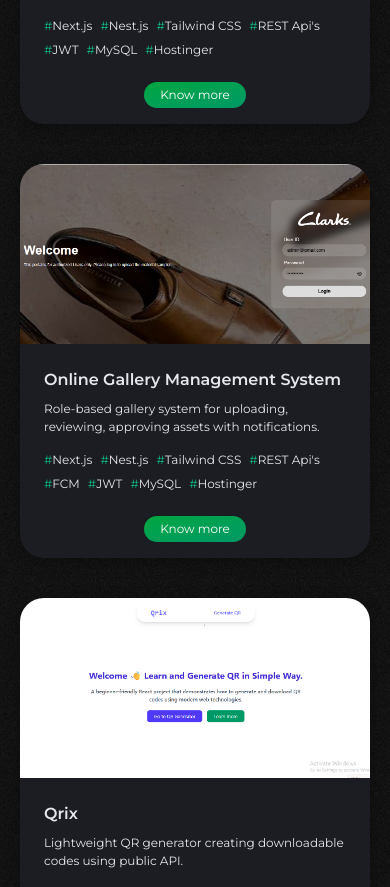
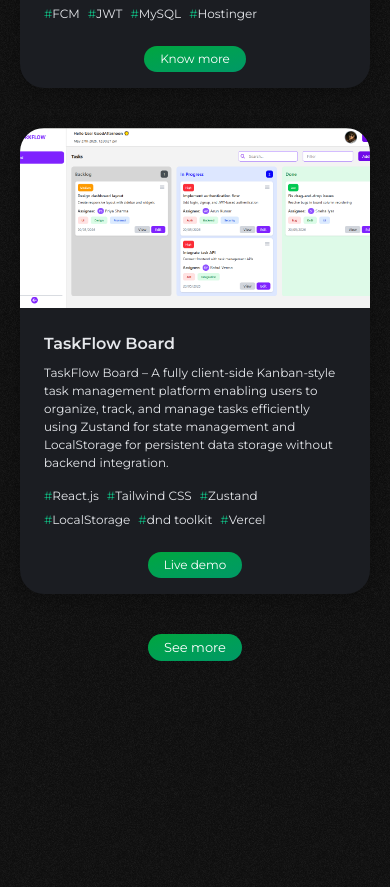
Before and after one commit to code-with-genx-dev/personal-portfolio, a Next.js app: page / in a window 390 px wide. Shown: the part 5160-6047 px from the top of the page. Built offline with nearby package versions, Linux system fonts and the light colour scheme.

Commit message:
Add the new project to the project section

```diff
--- a/src/components/ProjectBuild.tsx
+++ b/src/components/ProjectBuild.tsx
@@ -1,28 +1,11 @@
-import { Slide } from "@/app/animation/Slide";
 import { useRouter } from "next/navigation";
+import { useState } from "react";
 
 const ProjectBuild = () => {
-    const router = useRouter()
+    const router = useRouter();
+    const [projectCount, setProjectCount] = useState<any>(3);
+
     const projects = [
-        {
-            projectImg: "/assets/project/career.png",
-            heading: "CareerCompass",
-            subHeading:
-                "CareerCompass AI – An AI-powered platform analyzing personality, aptitude, interests, and academics to recommend ideal career paths with a personalized 5-year roadmap.",
-            techStack: [
-                { tech: "React.js" },
-                { tech: "Express.js" },
-                { tech: "Tailwind CSS" },
-                { tech: "REST Api's" },
-                { tech: "Node.js" },
-                { tech: "PostgreSQL" },
-                { tech: "Vercel" },
-                { tech: "Render" },
-            ],
-            liveLink: "https://career-client-eight.vercel.app/",
-            githubLink: "app1",
-            liveDemo: true
-        },
         {
             projectImg: "/assets/project/shadowqatar.svg",
             heading: "Quotation to Invoice",
@@ -61,6 +44,42 @@ const ProjectBuild = () => {
             liveDemo: false
         },
         {
+            projectImg: "/assets/project/taskflow.png",
+            heading: "TaskFlow Board",
+            subHeading:
+                "TaskFlow Board – A fully client-side Kanban-style task management platform enabling users to organize, track, and manage tasks efficiently using Zustand for state management and LocalStorage for persistent data storage without backend integration.",
+            techStack: [
+                { tech: "React.js" },
+                { tech: "Tailwind CSS" },
+                { tech: "Zustand" },
+                { tech: "LocalStorage" },
+                { tech: "dnd toolkit" },
+                { tech: "Vercel" }
+            ],
+            liveLink: "https://taskxflow.vercel.app/",
+            githubLink: "app1",
+            liveDemo: true
+        },
+        {
+            projectImg: "/assets/project/career.png",
+            heading: "CareerCompass",
+            subHeading:
+                "CareerCompass AI – An AI-powered platform analyzing personality, aptitude, interests, and academics to recommend ideal career paths with a personalized 5-year roadmap.",
+            techStack: [
+                { tech: "React.js" },
+                { tech: "Express.js" },
+                { tech: "Tailwind CSS" },
+                { tech: "REST Api's" },
+                { tech: "Node.js" },
+                { tech: "PostgreSQL" },
+                { tech: "Vercel" },
+                { tech: "Render" },
+            ],
+            liveLink: "https://career-client-eight.vercel.app/",
+            githubLink: "app1",
+            liveDemo: true
+        },
+        {
             projectImg: "/assets/project/qrix.png",
             heading: "Qrix",
             subHeading:
@@ -90,7 +109,7 @@ const ProjectBuild = () => {
         }
     ];
 
-
+    const data = projects.slice(0, projectCount)
 
     function route(link: any, route: any, isrouteorlink: boolean) {
         if (isrouteorlink) {
@@ -102,7 +121,7 @@ const ProjectBuild = () => {
 
     const ProjectCard = ({ project, index }: any) => {
         return (
-            <Slide direction="down" delay={0.5} key={index} className="group/card flex flex-col bg-(--exp-care-bg) cursor-pointer overflow-hidden rounded-3xl  backdrop-blur-lg shadow-[0_4px_16px_rgba(0,0,0,0.25)] hover:shadow-[0_8px_32px_rgba(16,185,129,0.20)] transition-all duration-1000 hover:-translate-y-4 pb-4">
+            <div key={index} className="group/card flex flex-col bg-(--exp-care-bg) cursor-pointer overflow-hidden rounded-3xl  backdrop-blur-lg shadow-[0_4px_16px_rgba(0,0,0,0.25)] hover:shadow-[0_8px_32px_rgba(16,185,129,0.20)] transition-all duration-1000 hover:-translate-y-4 pb-4">
                 <img src={project.projectImg} alt={project.heading} className="w-full h-45 object-cover group/card-hover:scale-110 transition-all duration-700" />
                 <div className="flex flex-col gap-4 p-6">
                     <div className="flex flex-col gap-2 text-(--text-secondary)">
@@ -120,16 +139,23 @@ const ProjectBuild = () => {
                 <div className="flex items-center justify-center  mt-auto">
                     <button onClick={() => route(project?.liveLink, project?.githubLink, project?.liveDemo)} className="text-[12px] group/card-hover:text-[13px] bg-linear-to-br from-green-600 to-emerald-600 rounded-2xl text-white px-4 py-1 transition-all duration-500 group/card-hover:px-5 group/card-hover:py-1.5 cursor-pointer flex items-center gap-1">{project?.liveDemo ? "Live demo" : "Know more"}</button>
                 </div>
-            </Slide>
+            </div>
         )
     }
 
     return (
-        <div className=" grid grid-cols-1 md:grid-cols-2 lg:grid-cols-3 gap-10 md:gap-14 lg:gap-16">
-            {projects.map((project, index) => (
-                <ProjectCard key={index} project={project} />
-            ))}
-        </div>
+        <>
+            <div className=" grid grid-cols-1 md:grid-cols-2 lg:grid-cols-3 gap-10 md:gap-14 lg:gap-16">
+                {data.map((project, index) => (
+                    <ProjectCard key={index} project={project} />
+                ))}
+            </div>
+            <div className="mt-10 flex items-center justify-center">
+                <button onClick={() => projectCount > 3 ? setProjectCount(3) : setProjectCount(projects.length)} className="text-[13px]  bg-linear-to-br from-green-600 to-emerald-600 rounded-2xl text-white px-4 py-1 transition-all duration-500 cursor-pointer flex items-center gap-1">
+                    {projectCount > 3 ? "See less" : "See more"}
+                </button>
+            </div>
+        </>
     )
 }
 
```
Also changed, not shown: public/assets/project/taskflow.png (added).
